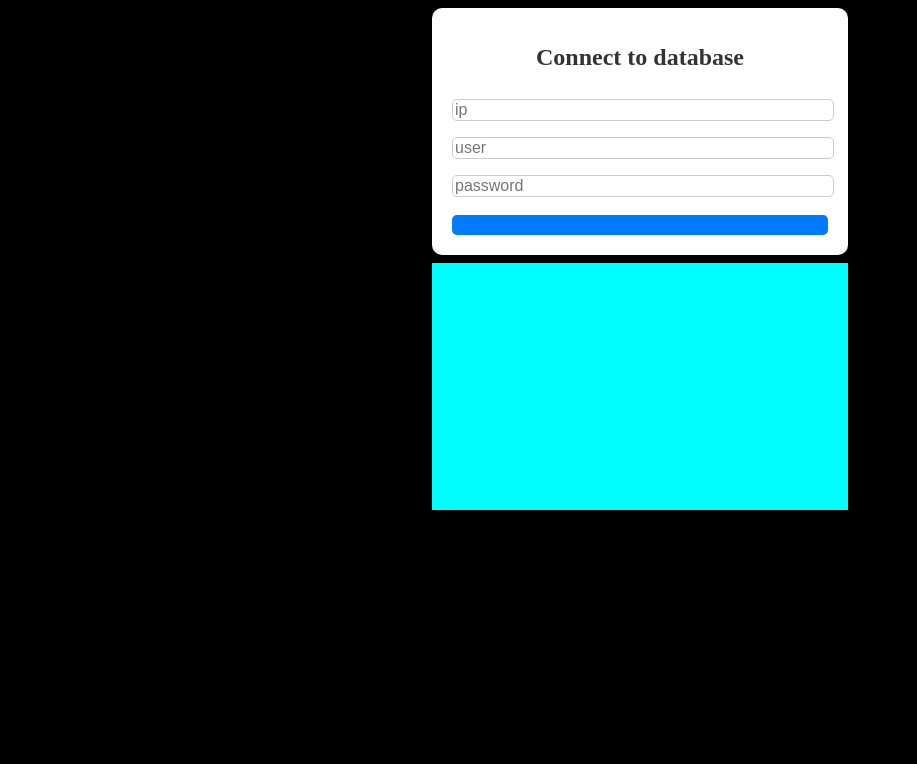
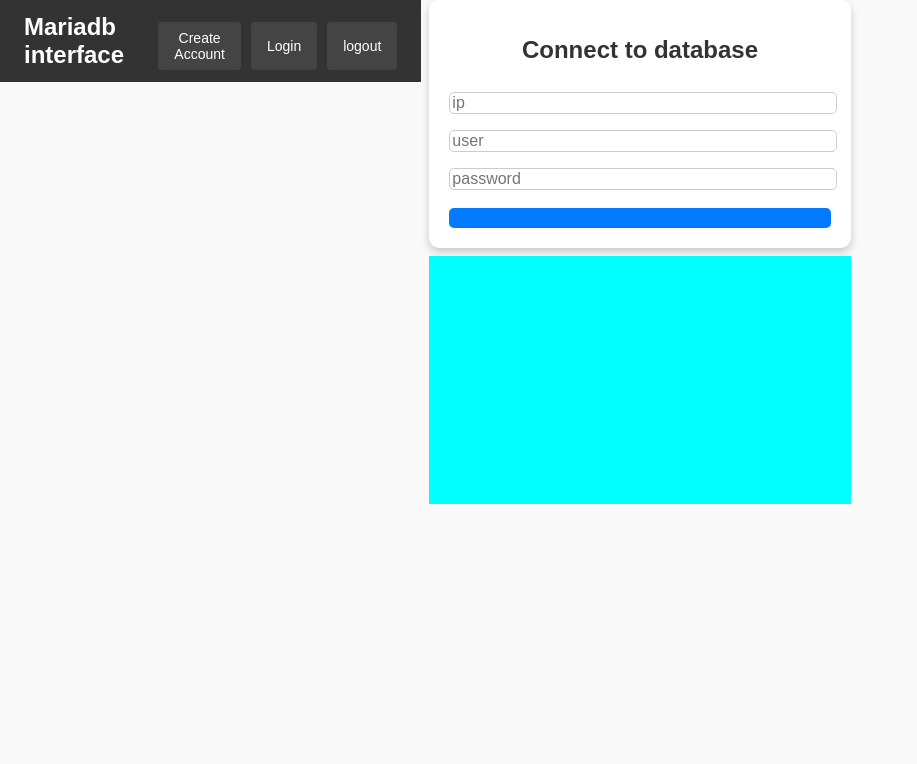
Before and after one commit to Knut123456/mariadb-userface, a Flask app: template templates/index.html in a window 1280 px wide. Shown: the top 764 px of the page, without its empty margins (0-917 px from the left). Run offline with Flask 3, Linux system fonts and the light colour scheme; the template is opened without the code that fills it, so the values that code supplies are empty.

Commit message:
ska adda mariadb connection

```diff
--- /dev/null
+++ b/add_mariadb_connection.py
@@ -0,0 +1,6 @@
+def add_maria_connection():
+    host = input("Enter host: ")
+    user = input("Enter user: ")
+    password = input("Enter password: ")
+    database = input("Enter database: ")
+    port = input("Enter port: ")
--- a/app.py
+++ b/app.py
@@ -1,4 +1,6 @@
-from flask import render_template, Flask
+from flask import render_template, Flask, request, redirect, session, flash
+from flask_session import Session
+from werkzeug.security import generate_password_hash
 
 from connect_to_database import connect_to_database_def
 
@@ -14,5 +16,83 @@ def main():
     pass
 
 
+@app.route('/login/form',  methods=["post"])
+def login_form():
+    if request.method == 'POST': # tar inn username and password
+        username = request.form["username"]
+        password = request.form["password"]
+        session["name"] = username
+
+        hashed_password = generate_password_hash(password).encode('utf-8') # hashed databasen
+        conn = connect_to_database_def() # gir meg connection basert på koden i functionen
+        cur = conn.cursor() # gjør slik at jeg can fetchall
+
+        try:
+            Select_query = f"SELECT * FROM users WHERE username = '{username}'"
+
+            cur.execute(Select_query)
+            rows = cur.fetchall()
+            print(rows)
+            for row in rows:
+                #print(f"{row}")
+                password_database = row[3]
+                print(password_database)
+                print(password)
+                if password_database != hashed_password:
+                    print("kan ikke logge sin inn")
+                    flash("username eller passord er feil")
+                    return redirect("/login")
+            if rows is []:
+                print("No user found with that username.")
+
+
+
+        finally:
+            cur.close() # lokker det
+            conn.close()
+
+        print("kan logge seg inn") # greide å logge inn
+        return redirect("/")
+
+@app.route('/create_account')
+def create_account():
+    return render_template("create_account.html")
+
+@app.route('/create_account/form',  methods=["post"])
+def create_account_form():
+    if request.method == 'POST': # tar inn username, password og email
+        username = request.form["Username"]
+
+        password = request.form["password"]
+        email = request.form["Email"]
+        hashed_password = generate_password_hash(password).encode('utf-8') #kryptere passord
+        conn = connect_to_database_def()
+        cur = conn.cursor()
+        Select_query = f"SELECT username FROM users WHERE username = '{username}'"
+        cur.execute(Select_query)
+        username_databases = cur.fetchall()
+        print(username_databases)
+        if username_databases == []: # skjekker om det ikke er noe med denne username
+            query = f'INSERT INTO users (username, password, email) VALUES ("{username}", "{hashed_password}", "{email}")'
+            print(query)
+            session["name"] = username
+            cur.execute(query)
+            conn.commit()
+
+            cur.close()
+            conn.close()
+        if username_databases  != []:# vis det er allerede en username så skal de lage en nye bruker
+            flash("Det er allerede et username")
+            return redirect("/create_account")
+
+
+
+        return redirect("/")
+
+@app.route("/logout")
+def logout():
+    session["name"] = None
+    return redirect("/")
+
 if __name__ == "__main__":
     app.run(debug=True)
--- a/requirements.txt
+++ b/requirements.txt
@@ -2,3 +2,5 @@ mysql
 Flask
 mysql.connector
 requests
+flask_session
+werkzeug.security
--- a/static/index.css
+++ b/static/index.css
@@ -67,3 +67,49 @@ button {
 button:hover {
     background-color: #0056b3;
 }
+
+/* Navbar styling */
+.navbar {
+    display: flex;
+    justify-content: space-between;  /* Space between title and buttons */
+    align-items: center;
+    background-color: #333;
+    padding: 12px 24px;
+  }
+
+  /* Title/Brand styling */
+  .navbar .brand {
+    font-size: 24px;
+    font-weight: bold;
+    color: #fff;
+    text-decoration: none; /* So it's not underlined if made a link */
+  }
+
+  /* Button container */
+  .navbar .btn-group {
+    display: flex;
+    gap: 10px; /* Spacing between buttons */
+  }
+
+  /* Buttons styling */
+  .navbar button {
+    padding: 8px 16px;
+    border: none;
+    border-radius: 4px;
+    background-color: #444;
+    color: #fff;
+    cursor: pointer;
+    font-size: 14px;
+  }
+
+  .navbar button:hover {
+    background-color: #555;
+  }
+  /* Eksempel på minimal styling for skjemaet */
+body {
+  /* Bare for eksempel: en nøytral bakgrunnsfarge og font */
+  margin: 0;
+  padding: 0;
+  font-family: Arial, sans-serif;
+  background: #f9f9f9;
+}
--- a/templates/index.html
+++ b/templates/index.html
@@ -8,6 +8,16 @@
     <title>Document</title>
 </head>
 <body>
+    <header>
+            <nav class="navbar">
+                <a href="#" class="brand">Mariadb interface</a>
+                <div class="btn-group">
+                  <button onclick="window.location.href='create_account'">Create Account</button>
+                  <button onclick="window.location.href='login'">Login</button>
+                  <button onclick="window.location.href='logout'">logout</button>
+                </div>
+              </nav>
+        </header>
     <div class="forum-div">
         <h1>Connect to database</h1>
         <form action="main" method="post" class="form">
```
Also changed, not shown: templates/create_accont.html (added, +34 -0 lines), templates/login.html (added, +14 -0 lines).
